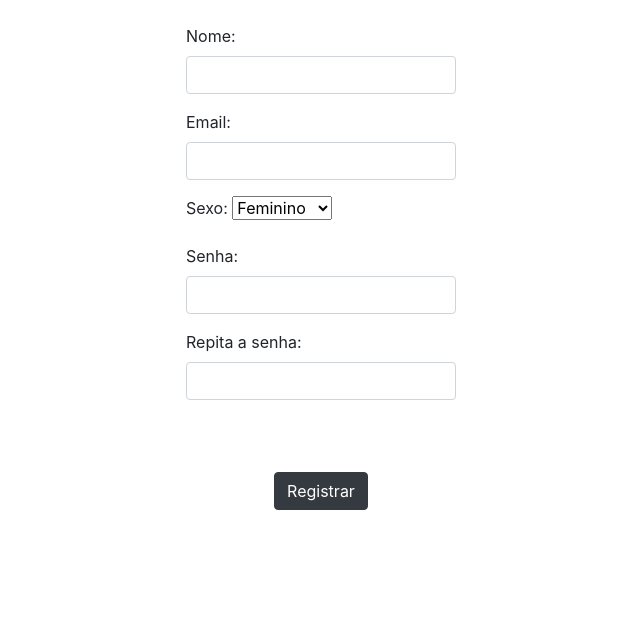
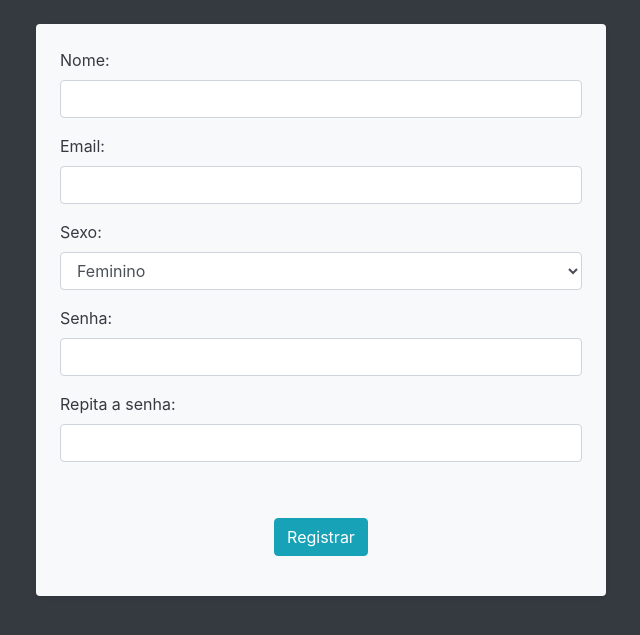
Before and after one commit to EloisaSemH/logtop, a PHP site: page /logtop/cadastrar.php in a window 1280 px wide. Shown: the top 635 px of the page, without its empty margins (319-959 px from the left). Run offline with PHP 8.4, Linux system fonts and the light colour scheme.

Commit message:
Melhorias no sistema e correções

```diff
--- a/cadastrar.php
+++ b/cadastrar.php
@@ -4,73 +4,62 @@ setlocale(LC_ALL, 'pt_BR');
 //Setando a localização do fuso horário
 date_default_timezone_set('America/Sao_Paulo');
 
-require_once ("classes/DAO/usuarioDAO.class.php");
-require_once ("./classes/Entidade/usuario.class.php");
+require_once("classes/DAO/usuarioDAO.class.php");
+require_once("./classes/Entidade/usuario.class.php");
 $usuarioDAO = new usuarioDAO();
 $usuario = new usuario();
 
-require_once ("classes/DAO/senhaDAO.class.php");
-require_once ("./classes/Entidade/senha.class.php");
+require_once("classes/DAO/senhaDAO.class.php");
+require_once("./classes/Entidade/senha.class.php");
 $senhaDAO = new senhaDAO;
 $senha = new senha;
 ?>
 
 <!DOCTYPE html>
 <html>
+
 <head>
     <title>SITE TOP</title>
-        <meta charset="UTF-8"><meta name="viewport" content="width=device-width, initial-scale=1.0">
+    <meta charset="UTF-8">
+    <meta name="viewport" content="width=device-width, initial-scale=1.0">
     <meta http-equiv="X-UA-Compatible" content="ie=edge">
     <link rel="stylesheet" href="https://stackpath.bootstrapcdn.com/bootstrap/4.1.1/css/bootstrap.min.css" integrity="sha384-WskhaSGFgHYWDcbwN70/dfYBj47jz9qbsMId/iRN3ewGhXQFZCSftd1LZCfmhktB" crossorigin="anonymous">
     <script type="text/javascript" src="js/script.js"></script>
 </head>
-    <body>
+
+<body class="bg-dark text-white">
     <div class="container mt-4">
-            <div class="row">
-                <div class="col-md-12">
+        <div class="row mt-3 justify-content-center">
+            <div class="col-md-12 col-lg-6 p-4 bg-light text-dark shadow-sm rounded">
                 <form method="POST" enctype="multipart/form-data">
-                        <div class="form-row justify-content-center">
-                            <div class="form-group col-md-3">
+                    <div class="form-group">
                         <label>Nome:</label>
                         <input type="text" class="form-control" name="usNome" id="nome" maxlength="50" required="">
                     </div>
-                        </div>
-                        <div class="form-row justify-content-center">
-                            <div class="form-group col-md-3">
+                    <div class="form-group">
                         <label>Email:</label>
                         <input type="email" class="form-control" name="usEmail" id="email" maxlength="100" required="">
                     </div>
-                        </div>
-                        <div class="form-row justify-content-center">
-                            <div class="form-group col-md-3">
+                    <div class="form-group">
                         <label>Sexo:</label>
-                                <select name="slSexo">
+                        <select name="slSexo" class="form-control">
                             <option value="f">Feminino</option>
                             <option value="m">Masculino</option>
                         </select>
                     </div>
-                        </div>
-                        <div class="form-row justify-content-center">
-                            <div class="form-group col-md-3">
+                    <div class="form-group">
                         <label>Senha:</label>
                         <input onKeyUp="validarSenha('senha1', 'senha2', 'senhasCoin')" type="password" class="form-control" name="usSenha" id="senha1" maxlength="40" required="">
                     </div>
-                        </div>
-                        <div class="form-row justify-content-center">
-                            <div class="form-group col-md-3">
+                    <div class="form-group">
                         <label>Repita a senha:</label>
                         <input onKeyUp="validarSenha('senha1', 'senha2', 'senhasCoin')" type="password" class="form-control" name="usSenhaRep" id="senha2" maxlength="40" required="">
                     </div>
-                        </div>
-                        <div class="form-row justify-content-center">
-                            <div class="form-group col-md-3">
+                    <div class="form-group">
                         <p id="senhasCoin">&nbsp;</p>
                     </div>
-                        </div>
-                        <div class="form-row justify-content-center">
-                            <div class="form-group col-md-3 text-center">
-                                <input type="submit" value="Registrar" id="registrar" name="registrar" class="btn btn-dark">
-                            </div>
+                    <div class="form-group text-center">
+                        <input type="submit" value="Registrar" id="registrar" name="registrar" class="btn btn-info">
                     </div>
                 </form>
             </div>
@@ -93,6 +82,7 @@ $senha = new senha;
     ?>
                     <script type="text/javascript">
                         alert("Cadastrado com sucesso!");
+                        document.location.href = "index.php";
                     </script>
                 <?php
                 } else {
@@ -113,4 +103,5 @@ $senha = new senha;
     }
     ?>
 </body>
+
 </html>
--- a/classes/DAO/usuarioDAO.class.php
+++ b/classes/DAO/usuarioDAO.class.php
@@ -11,12 +11,12 @@ class usuarioDAO {
 
     function cadastrar(usuario $entUsuario) {
         try {
-            $stmt = $this->pdo->prepare("INSERT INTO usuario VALUES ('', :us_nome, :us_email, :us_sexo, :us_data, :us_hora, :us_ip)");
+            $stmt = $this->pdo->prepare("INSERT INTO usuario VALUES (null, :us_nome, :us_email, :us_sexo, :us_data, :us_hora, :us_ip)");
             $param = array(
                 ":us_nome" => $entUsuario->getUs_nome(),
                 ":us_email" => $entUsuario->getUs_email(),
                 ":us_sexo" => $entUsuario->getUs_sexo(),
-                ":us_data" => date("Y/m/d"),
+                ":us_data" => date("Y-m-d"),
                 ":us_hora" => date("H:i:s"),
                 ":us_ip" => $_SERVER["REMOTE_ADDR"]
             );
--- a/enviarEmail.php
+++ b/enviarEmail.php
@@ -4,7 +4,7 @@
 function enviarEmail($email, $nome, $assunto, $mensagem) {
 
     $servidor = "";
-    $porta = ;
+    $porta = '';
     $usuarioServidor = "";
     $senhaServidor = "";
 
--- a/js/script.js
+++ b/js/script.js
@@ -4,7 +4,9 @@ function validarSenha(senha1, senha2, campo){
     senhaSecundaria = document.getElementById(senha2).value;
     if(senhaPrimaria == senhaSecundaria){
         resultado.innerHTML = "Senhas Iguais";
+        resultado.className = 'text-success';
     }else{
         resultado.innerHTML = "Senhas diferentes";
+        resultado.className = 'text-danger';
     }
 }
--- a/painel.php
+++ b/painel.php
@@ -16,7 +16,7 @@ if ($_SESSION['logado'] != 1) {
         <meta http-equiv="X-UA-Compatible" content="ie=edge">
         <link rel="stylesheet" href="https://stackpath.bootstrapcdn.com/bootstrap/4.1.1/css/bootstrap.min.css" integrity="sha384-WskhaSGFgHYWDcbwN70/dfYBj47jz9qbsMId/iRN3ewGhXQFZCSftd1LZCfmhktB" crossorigin="anonymous">
     </head>
-    <body>
+    <body class="bg-dark text-dark">
         <div class="container mt-4">
             <div class="card">
                 <div class="card-body text-justify">
```
Also changed, not shown: Documentação/banco.sql (added, +23 -0 lines), index.php (+22 -27 lines), recuperarSenha.php (+9 -13 lines), 1 other file. Lines whose indentation alone changed are shown as unchanged.
